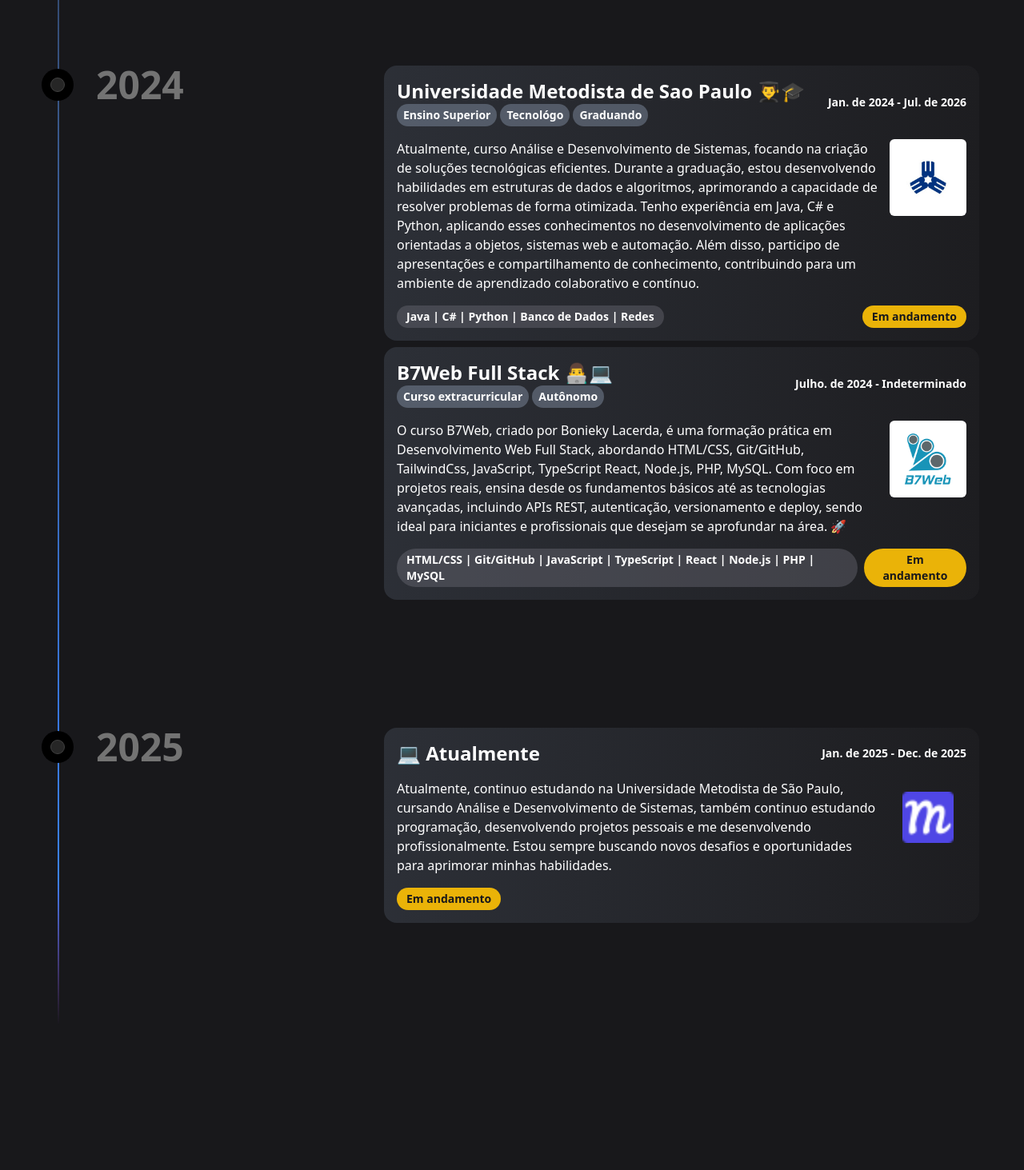
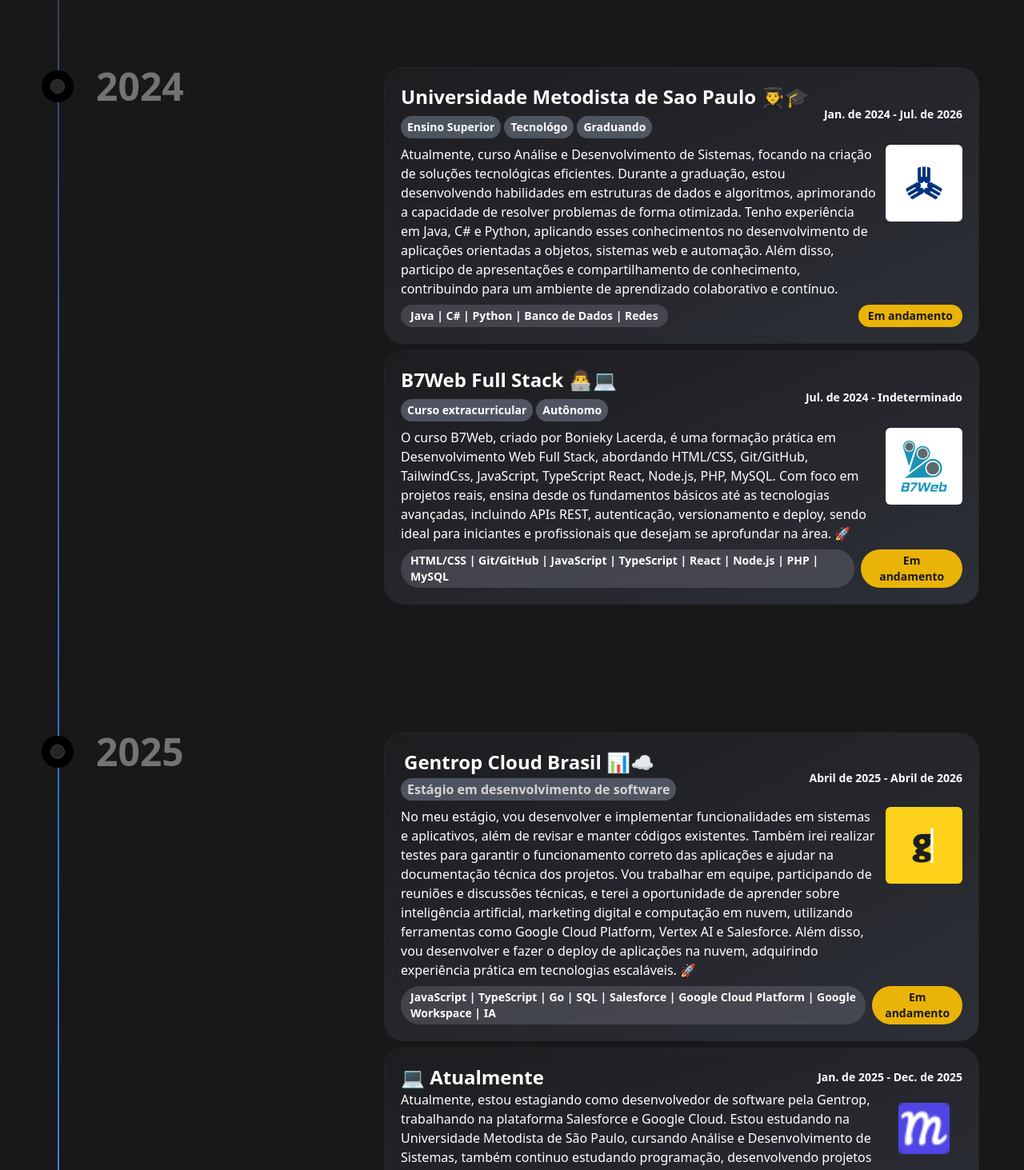
Before and after one commit to MatheusRodriguesdaSilveira/Portfolio-v2.0, a Next.js app: page / in a window 1280 px wide. Shown: the part 3420-4883 px from the top of the page at 80% size. Built offline with nearby package versions, Linux system fonts and the light colour scheme.

Commit message:
feat: add SpotlightCard component and new experiences

```diff
--- a/src/components/Trajectory/Experience.tsx
+++ b/src/components/Trajectory/Experience.tsx
@@ -1,20 +1,22 @@
 import Image from "next/image";
 import React from "react";
 import { Timeline } from "@/components/ui/timeline";
+import SpotlightCard from "../ui/SpotlightCard ";
 
 export function Experience() {
   const data = [
     {
       id: "2022/2023",
       content: (
-        <div className="bg-clip-border bg-gradient-to-r bg-zinc-800/50 from-slate-500/20 to-zinc-900/20 w-full min-h-52 rounded-2xl flex flex-col p-4 text-primary gap-4">
+        <div className="w-full min-h-52 rounded-2xl flex flex-col text-primary gap-4">
           {/* Título e Data */}
+          <SpotlightCard spotlightColor="rgba(8, 255, 0, 0.2)">
             <div className="flex flex-col sm:flex-row justify-between gap-2 items-start sm:items-center">
               <div className="flex flex-col">
                 <h3 className="text-lg sm:text-2xl font-bold text-white">
                   Etec Lauro Gomes 👨‍🎓🎓
                 </h3>
-              <div className="flex gap-1 flex-wrap">
+                <div className="py-2 flex gap-1 flex-wrap">
                   <span className="text-xs sm:text-sm font-bold text-white bg-slate-400/40 rounded-full px-2 py-1 text-nowrap">
                     Ensino Técnico
                   </span>
@@ -31,14 +33,14 @@
             {/* Conteúdo Principal */}
             <div className="flex flex-col sm:flex-row gap-3">
               <p className="text-white text-sm sm:text-base leading-relaxed">
-              Durante o curso técnico em Informática para Internet na Etec Lauro
-              Gomes, desenvolvi habilidades em desenvolvimento web, banco de
-              dados, redes e marketing digital, utilizando tecnologias como
-              HTML, CSS, JavaScript, PHP e SQL. A formação me proporcionou
-              experiência prática na criação de sistemas dinâmicos, design
-              responsivo e estratégias para web. Como TCC, desenvolvi uma
-              plataforma para academias, consolidando meus conhecimentos em
-              desenvolvimento full stack.
+                Durante o curso técnico em Informática para Internet na Etec
+                Lauro Gomes, desenvolvi habilidades em desenvolvimento web,
+                banco de dados, redes e marketing digital, utilizando
+                tecnologias como HTML, CSS, JavaScript, PHP e SQL. A formação me
+                proporcionou experiência prática na criação de sistemas
+                dinâmicos, design responsivo e estratégias para web. Como TCC,
+                desenvolvi uma plataforma para academias, consolidando meus
+                conhecimentos em desenvolvimento full stack.
               </p>
               <div className="bg-white w-20 h-20 sm:w-24 sm:h-24 rounded-md p-2 sm:p-4 aspect-square mx-auto sm:mx-0">
                 <Image
@@ -52,7 +54,7 @@
             </div>
 
             {/* Tecnologias e Status */}
-          <div className="flex flex-col sm:flex-row justify-between gap-2">
+            <div className="pt-2 flex flex-col sm:flex-row justify-between gap-2">
               <span className="text-xs sm:text-sm text-white font-bold bg-zinc-500/40 px-3 py-1 rounded-full">
                 HTML5 | CSS3 | JavaScript | PHP | MySQL
               </span>
@@ -60,6 +62,7 @@
                 Concluído
               </span>
             </div>
+          </SpotlightCard>
         </div>
       ),
     },
@@ -68,14 +71,16 @@
       content: (
         <div className="flex flex-col gap-2">
           {/* Bloco 1 */}
-          <div className="bg-clip-border bg-gradient-to-r bg-zinc-800/50 from-slate-500/20 to-zinc-900/20 w-full min-h-52 rounded-2xl flex flex-col p-4 text-primary gap-4">
+
+          <div className="w-full min-h-52 rounded-2xl flex flex-col text-primary gap-4">
+            <SpotlightCard spotlightColor="rgba(0, 229, 255, 0.2)">
               {/* Título e Data */}
               <div className="flex flex-col sm:flex-row justify-between gap-2 items-start sm:items-center">
                 <div className="flex flex-col">
                   <h3 className="text-lg sm:text-2xl font-bold text-white">
                     Universidade Metodista de Sao Paulo 👨‍🎓🎓
                   </h3>
-                <div className="flex gap-1 flex-wrap">
+                  <div className="py-2 flex gap-1 flex-wrap">
                     <span className="text-xs sm:text-sm font-bold text-white bg-slate-400/40 rounded-full px-2 py-1 text-nowrap">
                       Ensino Superior
                     </span>
@@ -95,16 +100,16 @@
               {/* Conteúdo Principal */}
               <div className="flex flex-col sm:flex-row gap-3">
                 <p className="text-white text-sm sm:text-base leading-relaxed">
-                Atualmente, curso Análise e Desenvolvimento de Sistemas, focando
-                na criação de soluções tecnológicas eficientes. Durante a
-                graduação, estou desenvolvendo habilidades em estruturas de
-                dados e algoritmos, aprimorando a capacidade de resolver
-                problemas de forma otimizada. Tenho experiência em Java, C# e
-                Python, aplicando esses conhecimentos no desenvolvimento de
-                aplicações orientadas a objetos, sistemas web e automação. Além
-                disso, participo de apresentações e compartilhamento de
-                conhecimento, contribuindo para um ambiente de aprendizado
-                colaborativo e contínuo.
+                  Atualmente, curso Análise e Desenvolvimento de Sistemas,
+                  focando na criação de soluções tecnológicas eficientes.
+                  Durante a graduação, estou desenvolvendo habilidades em
+                  estruturas de dados e algoritmos, aprimorando a capacidade de
+                  resolver problemas de forma otimizada. Tenho experiência em
+                  Java, C# e Python, aplicando esses conhecimentos no
+                  desenvolvimento de aplicações orientadas a objetos, sistemas
+                  web e automação. Além disso, participo de apresentações e
+                  compartilhamento de conhecimento, contribuindo para um
+                  ambiente de aprendizado colaborativo e contínuo.
                 </p>
                 <div className="bg-white w-20 h-20 sm:w-24 sm:h-24 rounded-md p-2 sm:p-4 aspect-square mx-auto sm:mx-0">
                   <Image
@@ -118,7 +123,7 @@
               </div>
 
               {/* Tecnologias e Status */}
-            <div className="flex flex-col sm:flex-row justify-between gap-2">
+              <div className="flex pt-2 flex-col sm:flex-row justify-between gap-2">
                 <span className="text-xs sm:text-sm text-white font-bold bg-zinc-500/40 px-3 py-1 rounded-full">
                   Java | C# | Python | Banco de Dados | Redes
                 </span>
@@ -126,17 +131,19 @@
                   Em andamento
                 </span>
               </div>
+            </SpotlightCard>
           </div>
 
           {/* Bloco 2 */}
-          <div className="bg-clip-border bg-gradient-to-r bg-zinc-800/50 from-slate-500/20 to-zinc-900/20 w-full min-h-52 rounded-2xl flex flex-col p-4 text-primary gap-4">
+          <div className="w-full min-h-52 rounded-2xl flex flex-col text-primary gap-4">
+            <SpotlightCard spotlightColor="rgba(0, 229, 255, 0.2)">
               {/* Título e Data */}
               <div className="flex flex-col sm:flex-row justify-between gap-2 items-start sm:items-center">
                 <div className="flex flex-col">
                   <h3 className="text-lg sm:text-2xl font-bold text-white">
                     B7Web Full Stack 👨‍💻💻
                   </h3>
-                <div className="flex gap-1 flex-wrap">
+                  <div className="py-2 flex gap-1 flex-wrap">
                     <span className="text-xs sm:text-sm font-bold text-white bg-slate-400/40 rounded-full px-2 py-1 text-nowrap">
                       Curso extracurricular
                     </span>
@@ -146,7 +153,7 @@
                   </div>
                 </div>
                 <p className="text-xs sm:text-sm text-white font-bold">
-                Julho. de 2024 - Indeterminado
+                  Jul. de 2024 - Indeterminado
                 </p>
               </div>
 
@@ -155,11 +162,12 @@
                 <p className="text-white text-sm sm:text-base leading-relaxed">
                   O curso B7Web, criado por Bonieky Lacerda, é uma formação
                   prática em Desenvolvimento Web Full Stack, abordando HTML/CSS,
-                Git/GitHub, TailwindCss, JavaScript, TypeScript React, Node.js,
-                PHP, MySQL. Com foco em projetos reais, ensina desde os
-                fundamentos básicos até as tecnologias avançadas, incluindo APIs
-                REST, autenticação, versionamento e deploy, sendo ideal para
-                iniciantes e profissionais que desejam se aprofundar na área. 🚀
+                  Git/GitHub, TailwindCss, JavaScript, TypeScript React,
+                  Node.js, PHP, MySQL. Com foco em projetos reais, ensina desde
+                  os fundamentos básicos até as tecnologias avançadas, incluindo
+                  APIs REST, autenticação, versionamento e deploy, sendo ideal
+                  para iniciantes e profissionais que desejam se aprofundar na
+                  área. 🚀
                 </p>
                 <div className="bg-white w-20 h-20 sm:w-24 sm:h-24 rounded-md p-2 sm:p-4 aspect-square mx-auto sm:mx-0">
                   <Image
@@ -173,7 +181,7 @@
               </div>
 
               {/* Tecnologias e Status */}
-            <div className="flex flex-col sm:flex-row justify-between gap-2">
+              <div className="pt-2 flex flex-col sm:flex-row justify-between gap-2">
                 <span className="text-xs sm:text-sm text-white font-bold bg-zinc-500/40 px-3 py-1 rounded-full">
                   HTML/CSS | Git/GitHub | JavaScript | TypeScript | React |
                   Node.js | PHP | MySQL
@@ -182,6 +190,7 @@
                   Em andamento
                 </span>
               </div>
+            </SpotlightCard>
           </div>
         </div>
       ),
@@ -189,7 +198,64 @@
     {
       id: "2025",
       content: (
-        <div className="bg-clip-border bg-gradient-to-r bg-zinc-800/50 from-slate-500/20 to-zinc-900/20 w-full min-h-52 rounded-2xl flex flex-col p-4 text-primary gap-4">
+        <div className="flex flex-col gap-2">
+          <div className="w-full min-h-52 rounded-2xl flex flex-col text-primary gap-4">
+            <SpotlightCard spotlightColor="rgba(255, 226, 0, 0.31)">
+              {/* Título e Data */}
+              <div className="flex flex-col sm:flex-row justify-between gap-2 items-start sm:items-center">
+                <div className="pb-2 flex flex-col">
+                  <h3 className="text-lg sm:text-2xl font-bold text-white px-1 pb-1">
+                    Gentrop Cloud Brasil 📊☁
+                  </h3>
+                  <h4 className="text-sm sm:text-base text-zinc-300 font-bold bg-slate-400/40 px-2 py-0.5 rounded-full">
+                    Estágio em desenvolvimento de software
+                  </h4>
+                </div>
+                <p className="text-xs sm:text-sm text-white font-bold">
+                  Abril de 2025 - Abril de 2026
+                </p>
+              </div>
+
+              {/* Conteúdo Principal */}
+              <div className="flex flex-col sm:flex-row gap-3">
+                <p className="text-white text-sm sm:text-base leading-relaxed">
+                  No meu estágio, vou desenvolver e implementar funcionalidades
+                  em sistemas e aplicativos, além de revisar e manter códigos
+                  existentes. Também irei realizar testes para garantir o
+                  funcionamento correto das aplicações e ajudar na documentação
+                  técnica dos projetos. Vou trabalhar em equipe, participando de
+                  reuniões e discussões técnicas, e terei a oportunidade de
+                  aprender sobre inteligência artificial, marketing digital e
+                  computação em nuvem, utilizando ferramentas como Google Cloud
+                  Platform, Vertex AI e Salesforce. Além disso, vou desenvolver
+                  e fazer o deploy de aplicações na nuvem, adquirindo
+                  experiência prática em tecnologias escaláveis. 🚀
+                </p>
+                <div className="bg-[#FED11A] w-20 h-20 sm:w-24 sm:h-24 rounded-md p-2 sm:p-4 aspect-square mx-auto sm:mx-0">
+                  <Image
+                    src={"/gentrop_logo.jfif"}
+                    alt={"Metodista de Sao Paulo"}
+                    width={100}
+                    height={100}
+                    className="w-full h-full object-contain"
+                  />
+                </div>
+              </div>
+
+              {/* Tecnologias e Status */}
+              <div className="flex pt-2 flex-col sm:flex-row justify-between gap-2">
+                <span className="text-xs sm:text-sm text-white font-bold bg-zinc-500/40 px-3 py-1 rounded-full">
+                  JavaScript | TypeScript | Go | SQL | Salesforce | Google Cloud
+                  Platform | Google Workspace | IA
+                </span>
+                <span className="text-xs sm:text-sm text-zinc-900 font-bold bg-yellow-500 px-3 py-1 rounded-full text-center">
+                  Em andamento
+                </span>
+              </div>
+            </SpotlightCard>
+          </div>
+          <div className="w-full min-h-52 rounded-2xl flex flex-col text-primary gap-4">
+            <SpotlightCard spotlightColor="rgba(0, 24, 255, 0.3)">
               {/* Título e Data */}
               <div className="flex flex-col sm:flex-row justify-between gap-2 items-start sm:items-center">
                 <div className="flex flex-col">
@@ -205,11 +271,14 @@
               {/* Conteúdo Principal */}
               <div className="flex flex-col sm:flex-row gap-3">
                 <p className="text-white text-sm sm:text-base leading-relaxed">
-              Atualmente, continuo estudando na Universidade Metodista de São
-              Paulo, cursando Análise e Desenvolvimento de Sistemas, também
-              continuo estudando programação, desenvolvendo projetos pessoais e
-              me desenvolvendo profissionalmente. Estou sempre buscando novos
-              desafios e oportunidades para aprimorar minhas habilidades.
+                  Atualmente, estou estagiando como desenvolvedor de software
+                  pela Gentrop, trabalhando na plataforma Salesforce e Google
+                  Cloud. Estou estudando na Universidade Metodista de São Paulo,
+                  cursando Análise e Desenvolvimento de Sistemas, também
+                  continuo estudando programação, desenvolvendo projetos
+                  pessoais e me desenvolvendo profissionalmente. Estou sempre
+                  buscando novos desafios e oportunidades para aprimorar minhas
+                  habilidades.
                 </p>
                 <div className="w-20 h-20 sm:w-24 sm:h-24 rounded-md p-2 sm:p-4 aspect-square mx-auto sm:mx-0">
                   <Image
@@ -223,10 +292,12 @@
               </div>
 
               {/* Tecnologias e Status */}
-          <div className="flex flex-col sm:flex-row justify-between gap-2">
+              <div className="pt-2 flex flex-col sm:flex-row justify-between gap-2">
                 <span className="text-xs sm:text-sm text-zinc-900 font-bold bg-yellow-500 px-3 py-1 rounded-full text-center">
                   Em andamento
                 </span>
+              </div>
+            </SpotlightCard>
           </div>
         </div>
       ),
```
Lines whose indentation alone changed are shown as unchanged.
